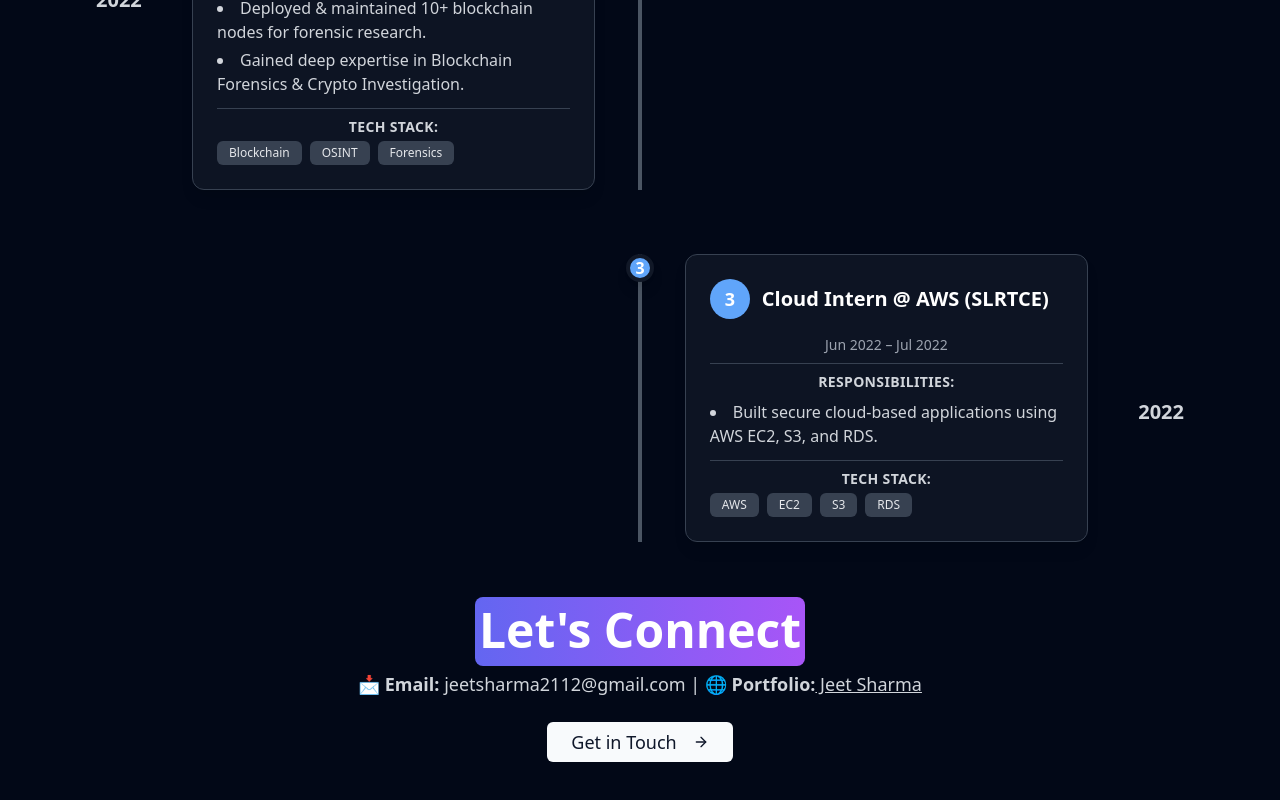
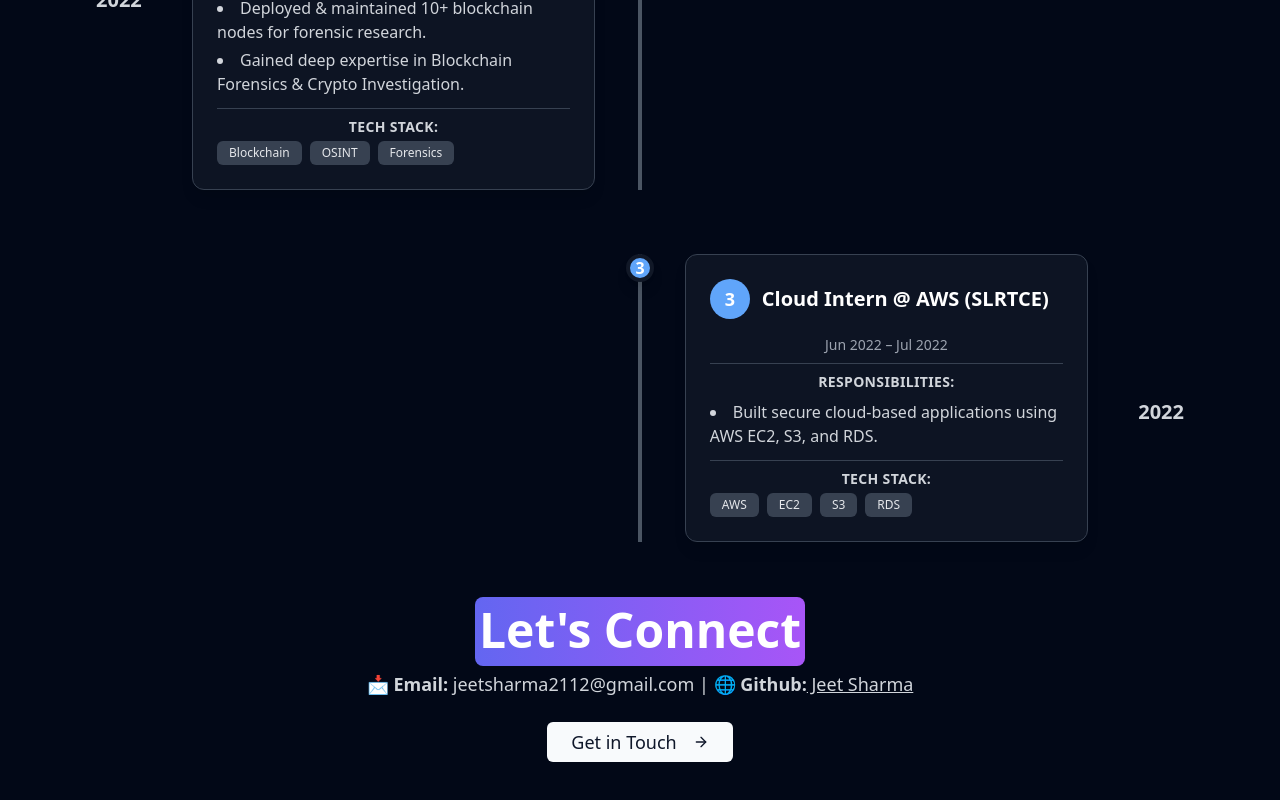
Before and after one commit to JeetDSharma/portfolio, a Next.js app: page / in a window 1280 px wide. Shown: the part 4024-4824 px from the top of the page. Built offline with nearby package versions, Linux system fonts and the light colour scheme.

Commit message:
updated github link

```diff
--- a/components/Body.tsx
+++ b/components/Body.tsx
@@ -461,8 +461,8 @@
           <Highlight>Let's Connect</Highlight>
         </h2>
         <p className="mt-4 text-lg text-gray-600 dark:text-gray-300">
-          📩 <strong>Email:</strong> jeetsharma2112@gmail.com | 🌐 <strong>Portfolio:</strong>
-          <a href="https://jeet-sharma.vercel.app/" target="_blank" className="underline"> Jeet Sharma</a>
+          📩 <strong>Email:</strong> jeetsharma2112@gmail.com | 🌐 <strong>Github:</strong>
+          <a href="https://github.com/JeetDSharma" target="_blank" className="underline"> Jeet Sharma</a>
         </p>
         <Button className="mt-6 px-6 py-3 text-lg">
           Get in Touch <LucideArrowRight className="ml-2 w-5 h-5" />
```
